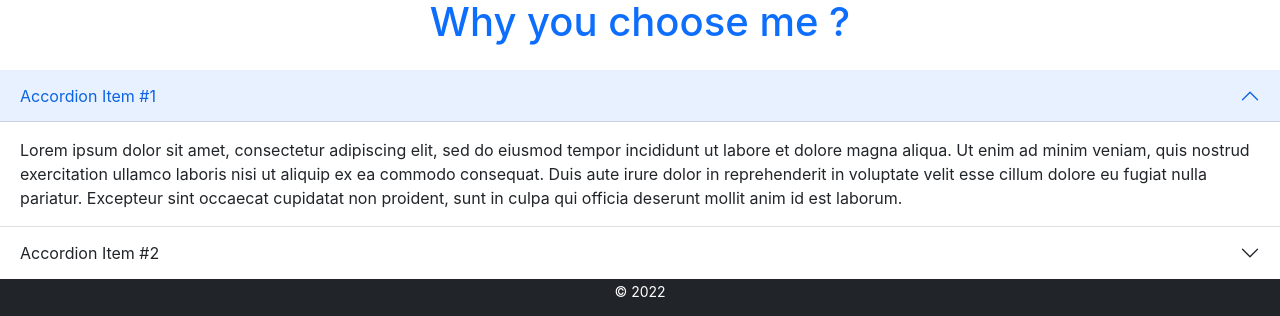
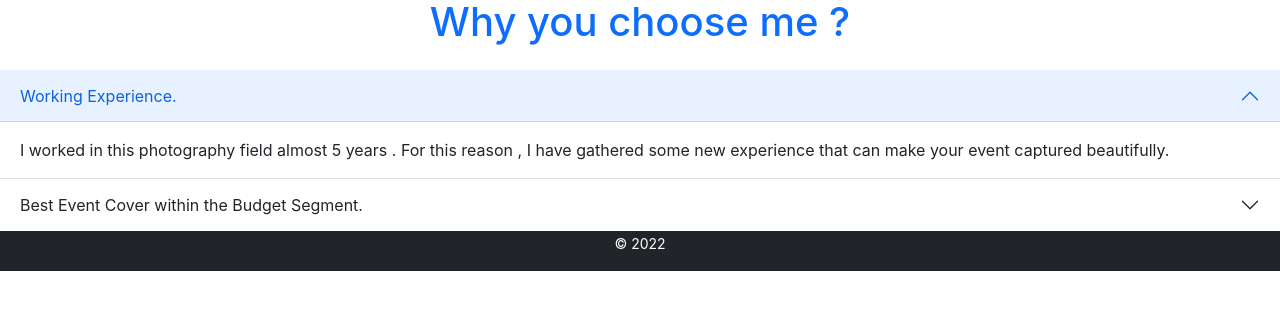
Before and after one commit to mitanvir05/wedding-photography-react, a React (Create React App) app: page /home in a window 1280 px wide. Shown: the part 2324-2640 px from the top of the page. After the commit the page ends 2595 px from the top, so only its background shows below. Built offline with nearby package versions, Linux system fonts and the light colour scheme; no server answers.

Commit message:
choose section done

```diff
--- a/src/App.js
+++ b/src/App.js
@@ -4,6 +4,7 @@ import About from "./Pages/About/About";
 import Blogs from "./Pages/Blogs/Blogs/Blogs";
 import Checkout from "./Pages/Checkout/Checkout/Checkout";
 import CheckoutDetails from "./Pages/CheckoutDetails/CheckoutDetails";
+import ChooseReason from "./Pages/ChooseReason/ChooseReason";
 import Home from "./Pages/Home/Home/Home";
 import Login from "./Pages/Login/Login";
 import Register from "./Pages/Login/Register/Register";
@@ -35,6 +36,7 @@ function App() {
           }
         ></Route>
         <Route path="/blogs" element={<Blogs></Blogs>}></Route>
+        <Route path="/choose" element={<ChooseReason></ChooseReason>}></Route>
         <Route path="/login" element={<Login></Login>}></Route>
         <Route path="/register" element={<Register></Register>}></Route>
         <Route path="*" element={<NotFound></NotFound>}></Route>
--- a/src/Pages/ChooseReason/ChooseReason.js
+++ b/src/Pages/ChooseReason/ChooseReason.js
@@ -7,27 +7,20 @@ const ChooseReason = () => {
       <h1 className="text-primary text-center m-4">Why you choose me ?</h1>
       <Accordion defaultActiveKey="0" flush>
         <Accordion.Item eventKey="0">
-          <Accordion.Header>Accordion Item #1</Accordion.Header>
+          <Accordion.Header>Working Experience.</Accordion.Header>
           <Accordion.Body>
-            Lorem ipsum dolor sit amet, consectetur adipiscing elit, sed do
-            eiusmod tempor incididunt ut labore et dolore magna aliqua. Ut enim
-            ad minim veniam, quis nostrud exercitation ullamco laboris nisi ut
-            aliquip ex ea commodo consequat. Duis aute irure dolor in
-            reprehenderit in voluptate velit esse cillum dolore eu fugiat nulla
-            pariatur. Excepteur sint occaecat cupidatat non proident, sunt in
-            culpa qui officia deserunt mollit anim id est laborum.
+            I worked in this photography field almost 5 years . For this reason
+            , I have gathered some new experience that can make your event
+            captured beautifully.
           </Accordion.Body>
         </Accordion.Item>
         <Accordion.Item eventKey="1">
-          <Accordion.Header>Accordion Item #2</Accordion.Header>
+          <Accordion.Header>
+            Best Event Cover within the Budget Segment.
+          </Accordion.Header>
           <Accordion.Body>
-            Lorem ipsum dolor sit amet, consectetur adipiscing elit, sed do
-            eiusmod tempor incididunt ut labore et dolore magna aliqua. Ut enim
-            ad minim veniam, quis nostrud exercitation ullamco laboris nisi ut
-            aliquip ex ea commodo consequat. Duis aute irure dolor in
-            reprehenderit in voluptate velit esse cillum dolore eu fugiat nulla
-            pariatur. Excepteur sint occaecat cupidatat non proident, sunt in
-            culpa qui officia deserunt mollit anim id est laborum.
+            You can hire me in your small budget segment in dhaka city that no
+            one can give you this budget section.
           </Accordion.Body>
         </Accordion.Item>
       </Accordion>
--- a/src/Pages/Shared/Header/Header.js
+++ b/src/Pages/Shared/Header/Header.js
@@ -1,5 +1,5 @@
 import React from "react";
-import { Container, Navbar, Nav, NavDropdown } from "react-bootstrap";
+import { Container, Navbar, Nav } from "react-bootstrap";
 import { Link } from "react-router-dom";
 import { useAuthState } from "react-firebase-hooks/auth";
 import auth from "../../../firebase.init";
@@ -22,6 +22,7 @@ const Header = () => {
           <Nav className="me-auto">
             <Nav.Link href="home#services">Services</Nav.Link>
             <Nav.Link href="blogs">Blogs</Nav.Link>
+            <Nav.Link href="choose">Choose</Nav.Link>
           </Nav>
           <Nav>
             <Nav.Link as={Link} to="about">
```
